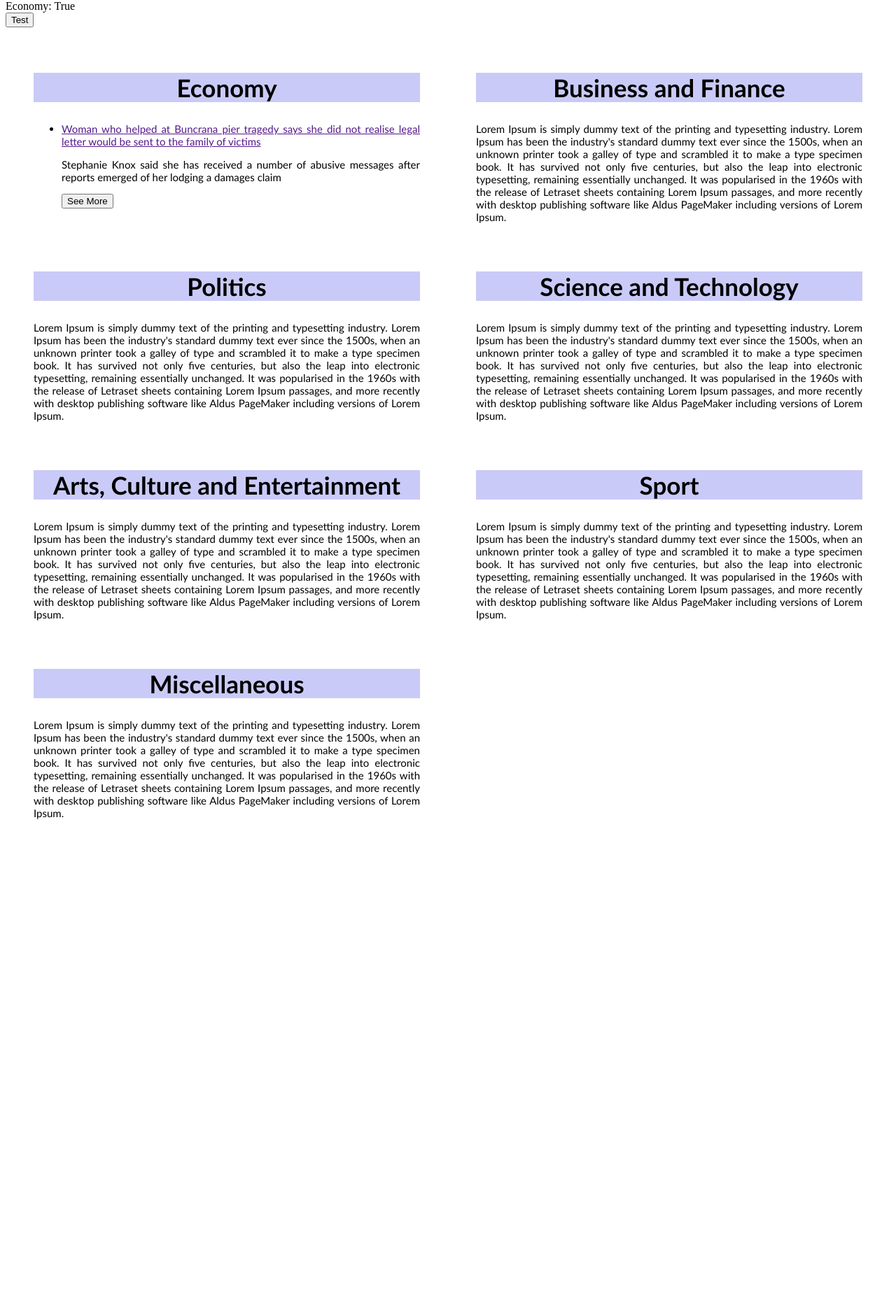
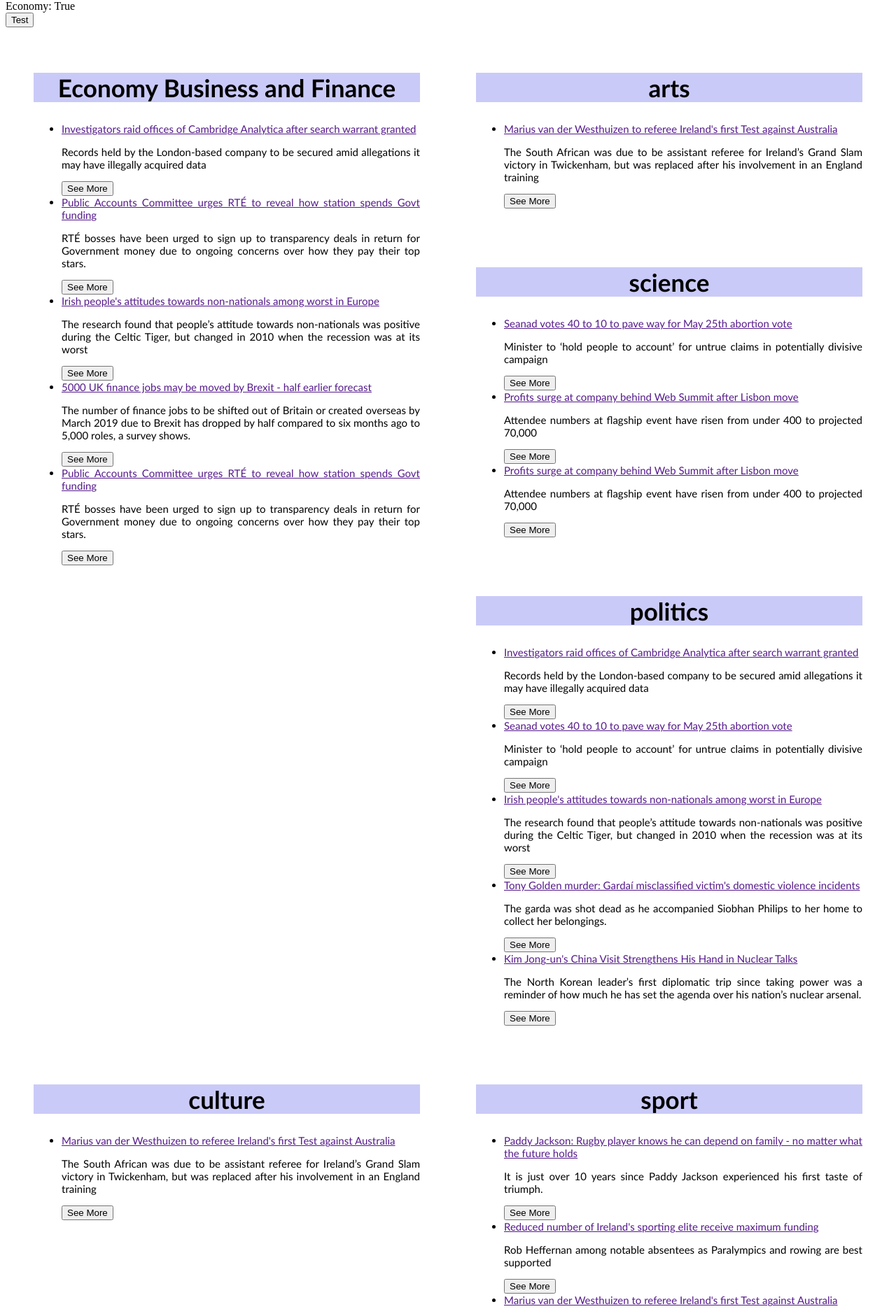
Before and after one commit to SakshamSinha/News-Recommendation, a Django app: page /browse in a window 1280 px wide. Shown: the part 94-1965 px from the top of the page at 70% size. Before the commit the page ends 1265 px from the top, so only its background shows below. Run offline with Django 3.2, Linux system fonts and the light colour scheme; a user stored in the database is signed in; data comes from the database, SQL or seed files in the repository; both versions use the stored data as it was after the commit.

Commit message:
category working

```diff
--- a/newsrecoapp/application/templates/radhe.html
+++ b/newsrecoapp/application/templates/radhe.html
@@ -21,10 +21,10 @@
 {% if staticPrefs.economy is True %}
 <div class="outer">
   <div class="category" id="economy">
-    <h2>Economy</h2>
+    <h2>Economy Business and Finance</h2>
     <div class="news">
       <ul>
-        {% for news in Latest_news_list %}
+        {% for news in economy %}
         <li>
 
         <a href=""  >{{ news.title }}</a>
@@ -41,78 +41,115 @@
 
 <div class="outer">
   <div class="category">
-    <h2>Business and Finance</h2>
+    <h2>arts</h2>
     <div class="news">
-      Lorem Ipsum is simply dummy text of the printing and typesetting industry. Lorem Ipsum has been the industry's standard dummy
-      text ever since the 1500s, when an unknown printer took a galley of type and scrambled it to make a type specimen book.
-      It has survived not only five centuries, but also the leap into electronic typesetting, remaining essentially unchanged.
-      It was popularised in the 1960s with the release of Letraset sheets containing Lorem Ipsum passages, and more recently
-      with desktop publishing software like Aldus PageMaker including versions of Lorem Ipsum.
+       <ul>
+        {% for news in arts %}
+        <li>
+
+        <a href=""  >{{ news.title }}</a>
+        <p> {{news.description}}</p>
+        <button class="see-more-button">See More</button>
+
+        </li>
+        {% endfor %}
+      </ul>
     </div>
   </div>
 </div>
 
 <div class="outer">
   <div class="category">
-    <h2>Politics</h2>
+    <h2>science</h2>
     <div class="news">
-      Lorem Ipsum is simply dummy text of the printing and typesetting industry. Lorem Ipsum has been the industry's standard dummy
-      text ever since the 1500s, when an unknown printer took a galley of type and scrambled it to make a type specimen book.
-      It has survived not only five centuries, but also the leap into electronic typesetting, remaining essentially unchanged.
-      It was popularised in the 1960s with the release of Letraset sheets containing Lorem Ipsum passages, and more recently
-      with desktop publishing software like Aldus PageMaker including versions of Lorem Ipsum.
+
+      <ul>
+        {% for news in science %}
+        <li>
+
+        <a href=""  >{{ news.title }}</a>
+        <p> {{news.description}}</p>
+        <button class="see-more-button">See More</button>
+
+        </li>
+        {% endfor %}
+      </ul>
     </div>
   </div>
 </div>
 
 <div class="outer">
   <div class="category">
-    <h2>Science and Technology</h2>
+    <h2>politics</h2>
     <div class="news">
-      Lorem Ipsum is simply dummy text of the printing and typesetting industry. Lorem Ipsum has been the industry's standard dummy
-      text ever since the 1500s, when an unknown printer took a galley of type and scrambled it to make a type specimen book.
-      It has survived not only five centuries, but also the leap into electronic typesetting, remaining essentially unchanged.
-      It was popularised in the 1960s with the release of Letraset sheets containing Lorem Ipsum passages, and more recently
-      with desktop publishing software like Aldus PageMaker including versions of Lorem Ipsum.
+      <ul>
+        {% for news in politics %}
+        <li>
+
+        <a href=""  >{{ news.title }}</a>
+        <p> {{news.description}}</p>
+        <button class="see-more-button">See More</button>
+
+        </li>
+        {% endfor %}
+      </ul>
     </div>
   </div>
 </div>
 
 <div class="outer">
   <div class="category">
-    <h2>Arts, Culture and Entertainment</h2>
+    <h2>culture</h2>
     <div class="news">
-      Lorem Ipsum is simply dummy text of the printing and typesetting industry. Lorem Ipsum has been the industry's standard dummy
-      text ever since the 1500s, when an unknown printer took a galley of type and scrambled it to make a type specimen book.
-      It has survived not only five centuries, but also the leap into electronic typesetting, remaining essentially unchanged.
-      It was popularised in the 1960s with the release of Letraset sheets containing Lorem Ipsum passages, and more recently
-      with desktop publishing software like Aldus PageMaker including versions of Lorem Ipsum.
+      <ul>
+        {% for news in culture %}
+        <li>
+
+        <a href=""  >{{ news.title }}</a>
+        <p> {{news.description}}</p>
+        <button class="see-more-button">See More</button>
+
+        </li>
+        {% endfor %}
+      </ul>
     </div>
   </div>
 </div>
 
 <div class="outer">
   <div class="category">
-    <h2>Sport</h2>
+    <h2>sport</h2>
     <div class="news">
-      Lorem Ipsum is simply dummy text of the printing and typesetting industry. Lorem Ipsum has been the industry's standard dummy
-      text ever since the 1500s, when an unknown printer took a galley of type and scrambled it to make a type specimen book.
-      It has survived not only five centuries, but also the leap into electronic typesetting, remaining essentially unchanged.
-      It was popularised in the 1960s with the release of Letraset sheets containing Lorem Ipsum passages, and more recently
-      with desktop publishing software like Aldus PageMaker including versions of Lorem Ipsum.
+      <ul>
+        {% for news in sport %}
+        <li>
+
+        <a href=""  >{{ news.title }}</a>
+        <p> {{news.description}}</p>
+        <button class="see-more-button">See More</button>
+
+        </li>
+        {% endfor %}
+      </ul>
     </div>
   </div>
 </div>
 
 <div class="outer">
   <div class="category">
-    <h2>Miscellaneous</h2>
+    <h2>misc</h2>
     <div class="news">
-      Lorem Ipsum is simply dummy text of the printing and typesetting industry. Lorem Ipsum has been the industry's standard dummy
-      text ever since the 1500s, when an unknown printer took a galley of type and scrambled it to make a type specimen book.
-      It has survived not only five centuries, but also the leap into electronic typesetting, remaining essentially unchanged.
-      It was popularised in the 1960s with the release of Letraset sheets containing Lorem Ipsum passages, and more recently
-      with desktop publishing software like Aldus PageMaker including versions of Lorem Ipsum.
+      <ul>
+        {% for news in misc %}
+        <li>
+
+        <a href=""  >{{ news.title }}</a>
+        <p> {{news.description}}</p>
+        <button class="see-more-button">See More</button>
+
+        </li>
+        {% endfor %}
+      </ul>
     </div>
   </div>
 </div>
--- a/newsrecoapp/application/views.py
+++ b/newsrecoapp/application/views.py
@@ -30,9 +30,17 @@ class HomePageView(TemplateView):
 
 class BrowseView(TemplateView):
 	def get(request):
+		economy=NewsModel.objects.filter(categories__contains='economy')[:5]
+		politics=NewsModel.objects.filter(categories__contains='politics')[:5]
+		science=NewsModel.objects.filter(categories__contains='science')[:5]
+		arts=NewsModel.objects.filter(categories__contains='arts')[:5]
+		culture=NewsModel.objects.filter(categories__contains='culture')[:5]
+		sport=NewsModel.objects.filter(categories__contains='sport')[:5]
+		misc=NewsModel.objects.filter(categories__contains='misc')[:5]
 		Latest_news_list=NewsModel.objects.order_by('-title')[:1]
 		staticPrefs = models.UserStaticPrefs.objects.get(profileof_user = request.user.id)
-		return render(request, 'radhe.html', {'staticPrefs':staticPrefs, 'Latest_news_list': Latest_news_list})
+		return render(request, 'radhe.html', {'staticPrefs':staticPrefs,'arts':arts,'science':science,'politics':politics,'economy':economy,'misc':misc,'sport':sport,'culture':culture ,'Latest_news_list': Latest_news_list})
+
 
 class UserRegView(TemplateView):
 	def get(self, request, **kwargs):
```
Also changed, not shown: newsrecoapp/database.db, newsrecoapp/db.sqlite3.
